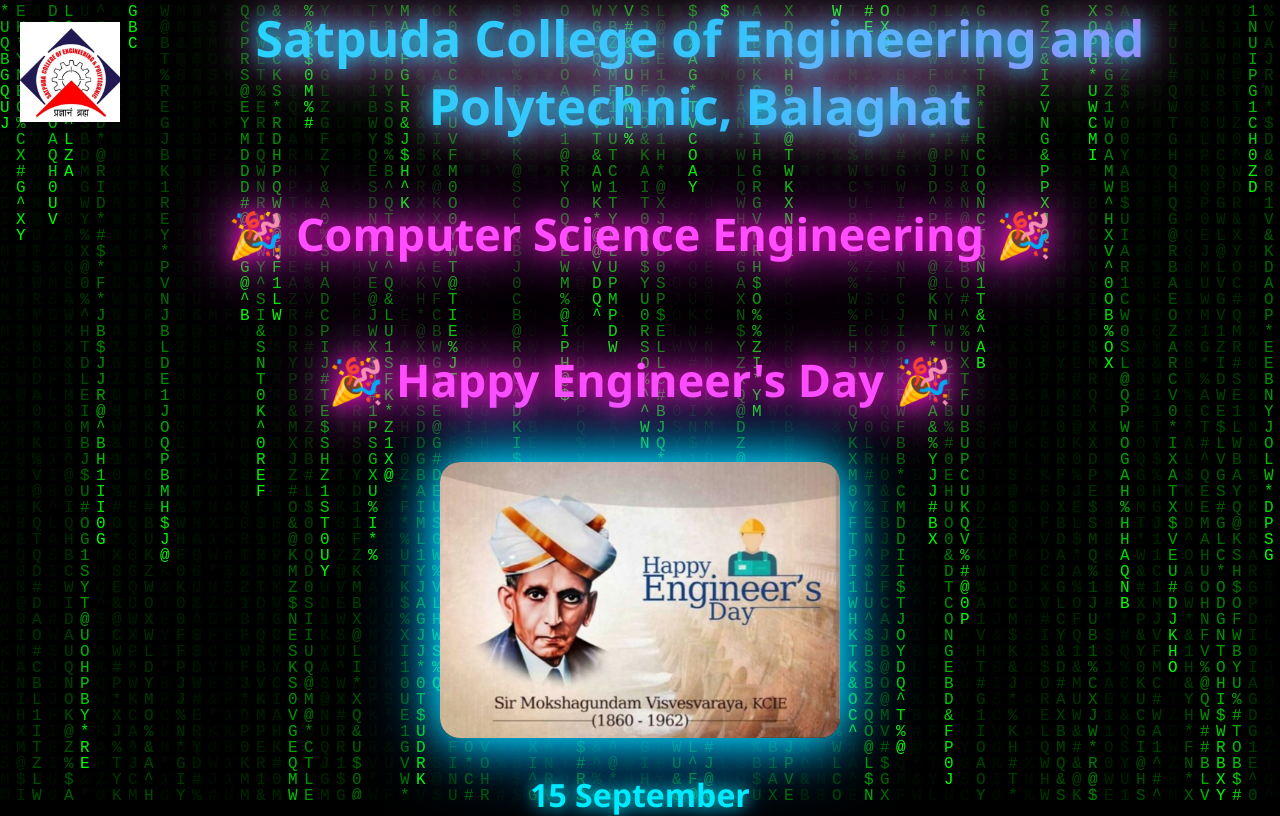
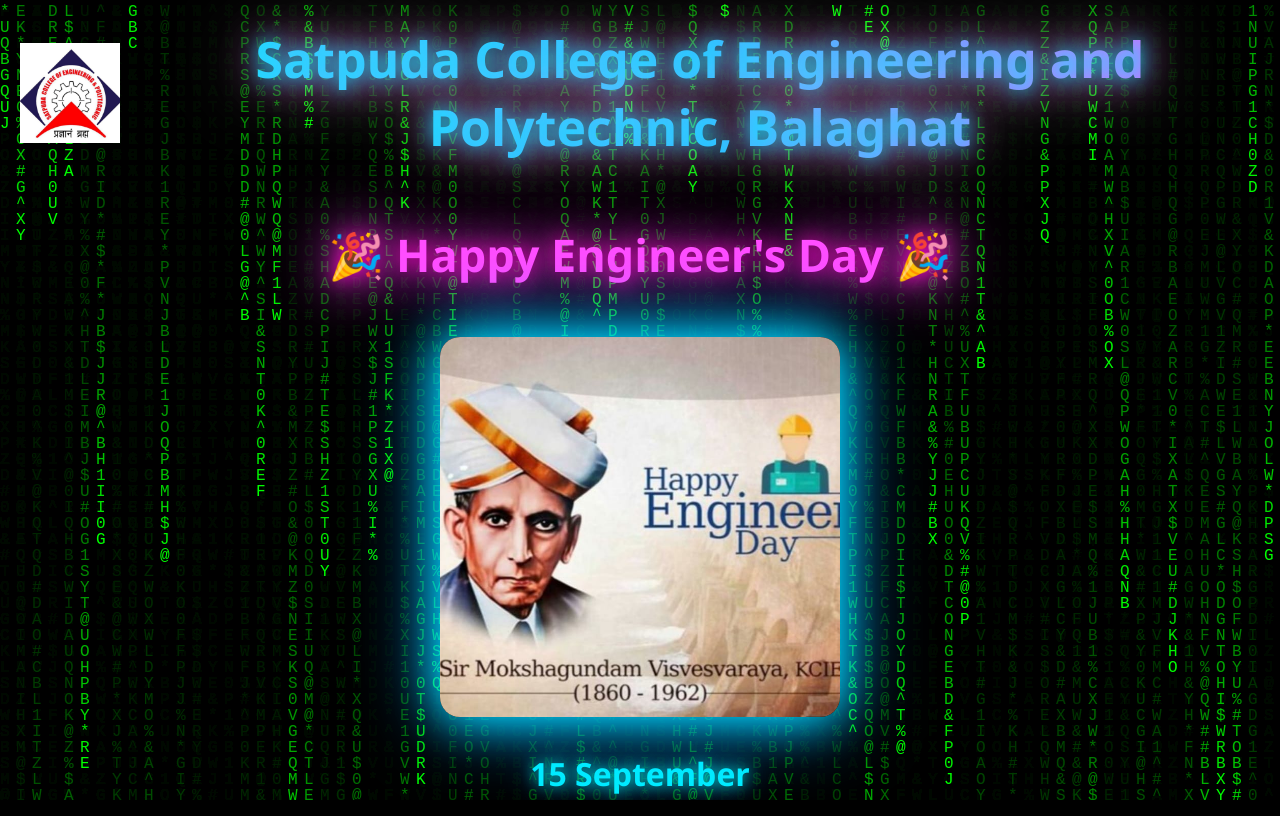
Before and after one commit to anandgautam12/hed, a plain HTML site: page index.html in a window 1280 px wide. Drawn offline with Linux system fonts and the light colour scheme.

Commit message:
Update index.html

```diff
--- a/index.html
+++ b/index.html
@@ -17,7 +17,7 @@
   </div>
 
   <!-- Big Happy Engineer's Day -->
-  <h2>🎉 Computer Science <span class="bigS"></span>Engineering 🎉</h2>
+
   <h2>🎉 Happy Engineer's<span class="bigS"></span> Day 🎉</h2>
 
   <!-- Visvesvaraya Photo -->
```
